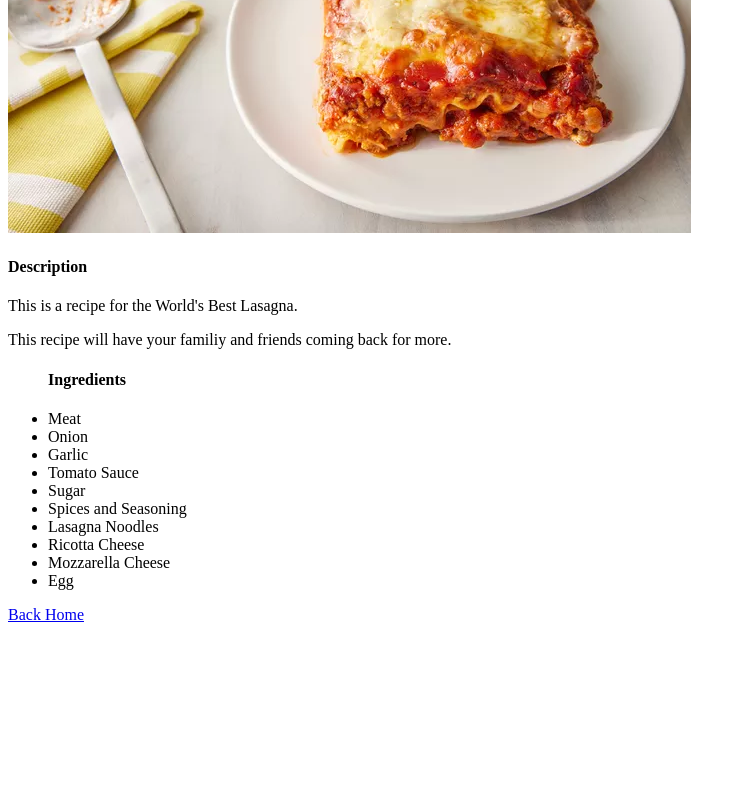
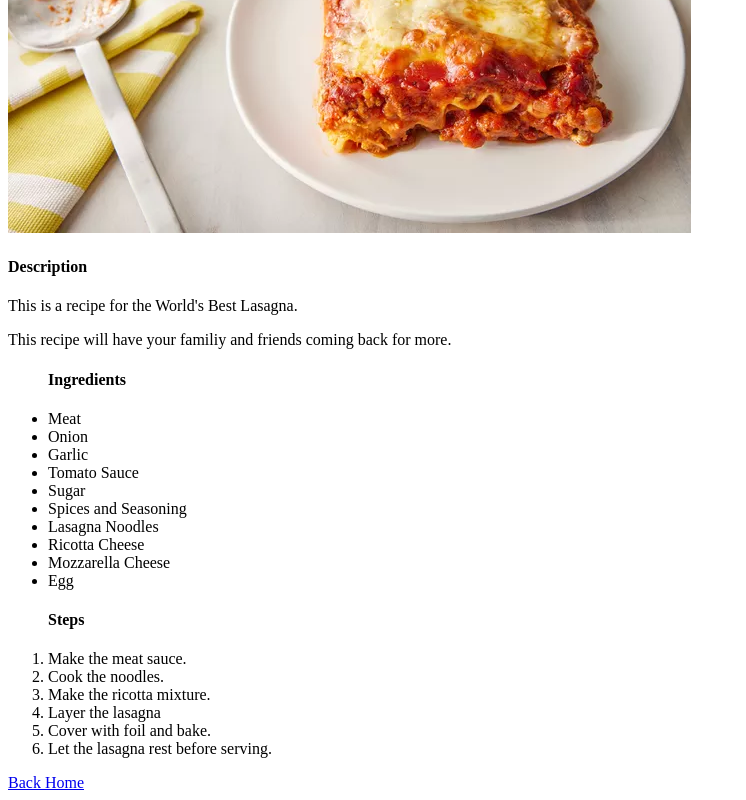
Before and after one commit to Tubbypants/odin_recipes, a plain HTML site: page recipes/lasagna.html in a window 1280 px wide. Shown: the part 359-1159 px from the top of the page, without its empty margins (0-746 px from the left). Before the commit the page ends 991 px from the top, so only its background shows below. Drawn offline with Linux system fonts and the light colour scheme.

Commit message:
Add steps for lasagna recipe
Added steps to the lasagna recipe

```diff
--- a/recipes/lasagna.html
+++ b/recipes/lasagna.html
@@ -23,6 +23,14 @@
             <li>Mozzarella Cheese</li>
             <li>Egg</li>
         </ul>
+        <ol><h4>Steps</h4>
+            <li>Make the meat sauce.</li>
+            <li>Cook the noodles.</li>
+            <li>Make the ricotta mixture.</li>
+            <li>Layer the lasagna</li>
+            <li>Cover with foil and bake.</li>
+            <li>Let the lasagna rest before serving.</li>
+        </ol>
         <a href="../index.html">Back Home</a>
     </body>
 </html>
```
